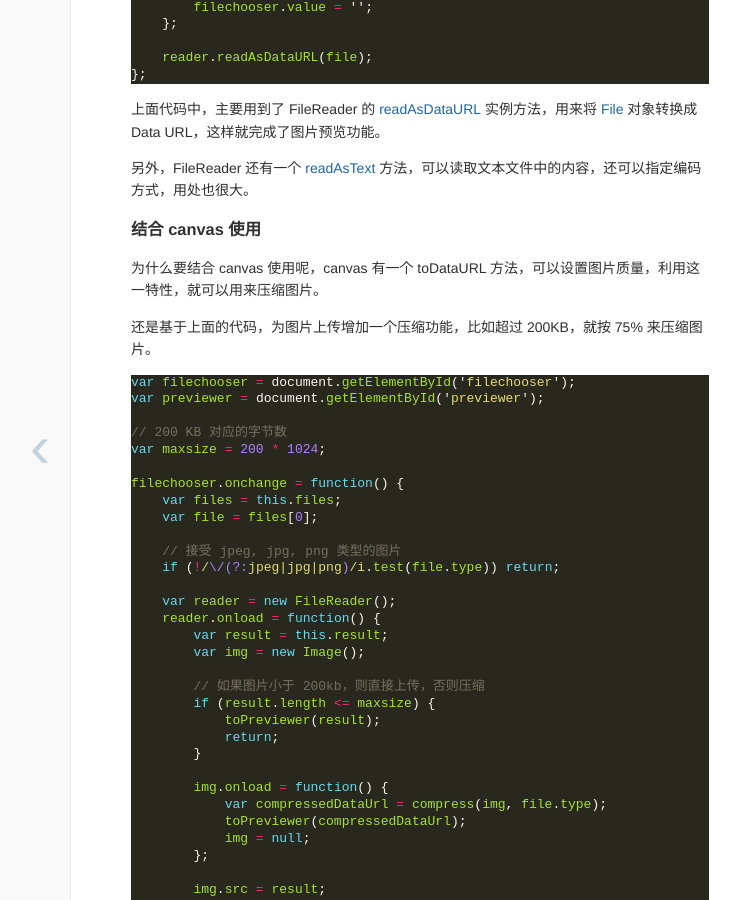
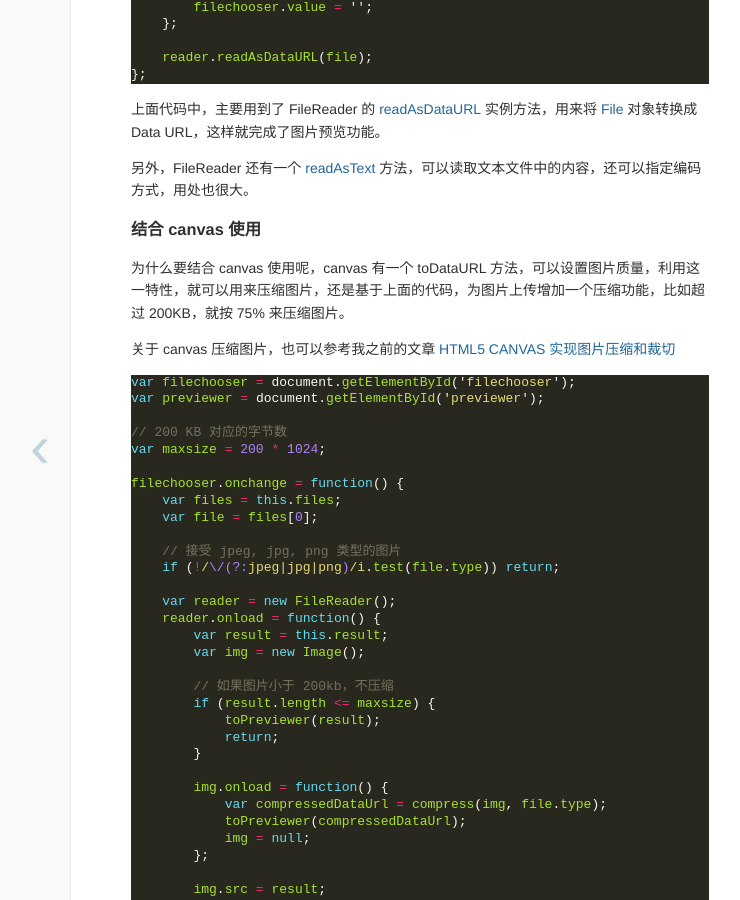
Before and after one commit to superRaytin/superraytin.github.io, a Jekyll site: the page built from _posts/skill/2015-11-18-html5-filereader-preview-upload.md, in a window 1280 px wide and 900 px high, scrolled down 1211 px. Shown: the whole window, without its empty margins (220-960 px from the left). Built offline with Jekyll 4.4.1, drawn with Linux system fonts in a browser that asks for light colours; Markdown is read by kramdown in place of the engine named in the settings; comment, search, counter and statistics services are not loaded.

Commit message:
update article

````diff
--- a/_posts/skill/2015-11-18-html5-filereader-preview-upload.md
+++ b/_posts/skill/2015-11-18-html5-filereader-preview-upload.md
@@ -60,9 +60,9 @@ filechooser.onchange = function() {
 
 ### 结合 canvas 使用
 
-为什么要结合 canvas 使用呢，canvas 有一个 toDataURL 方法，可以设置图片质量，利用这一特性，就可以用来压缩图片。
+为什么要结合 canvas 使用呢，canvas 有一个 toDataURL 方法，可以设置图片质量，利用这一特性，就可以用来压缩图片，还是基于上面的代码，为图片上传增加一个压缩功能，比如超过 200KB，就按 75% 来压缩图片。
 
-还是基于上面的代码，为图片上传增加一个压缩功能，比如超过 200KB，就按 75% 来压缩图片。
+关于 canvas 压缩图片，也可以参考我之前的文章 [HTML5 CANVAS 实现图片压缩和裁切](http://superraytin.github.io/2015/10/31/html5-canvas-image-compress-crop/)
 
 ```js
 var filechooser = document.getElementById('filechooser');
@@ -83,7 +83,7 @@ filechooser.onchange = function() {
         var result = this.result;
         var img = new Image();
 
-        // 如果图片小于 200kb，则直接上传，否则压缩
+        // 如果图片小于 200kb，不压缩
         if (result.length <= maxsize) {
             toPreviewer(result);
             return;
````
